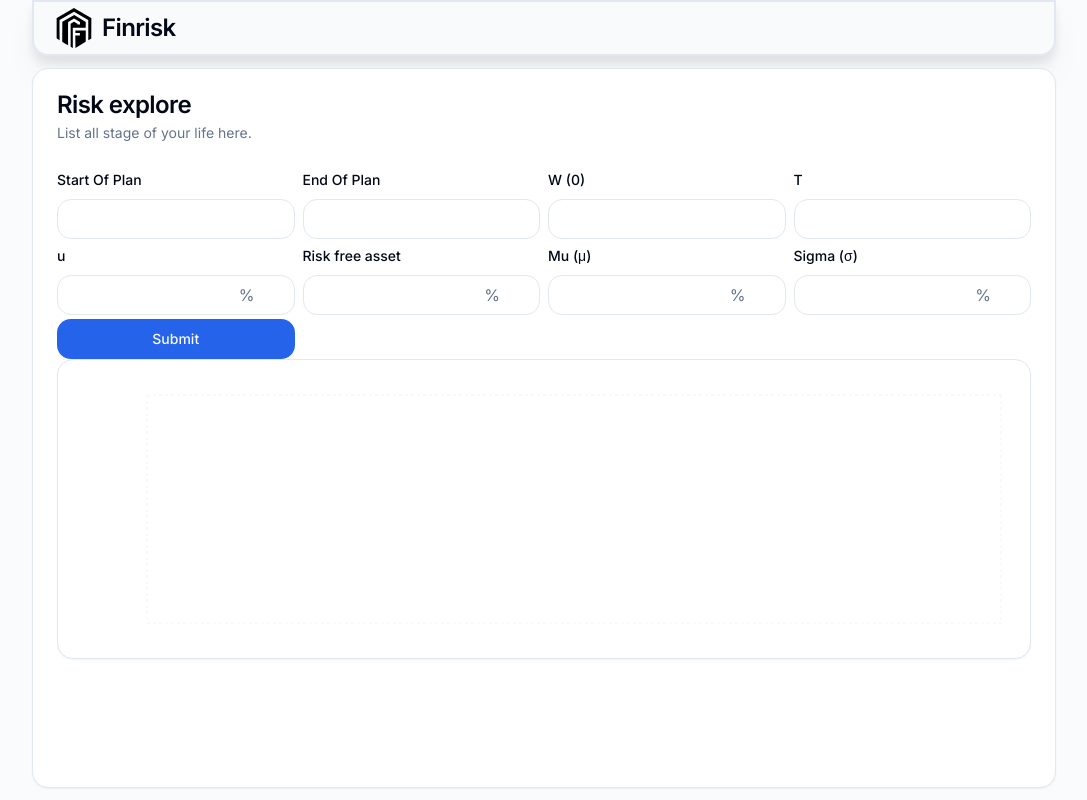
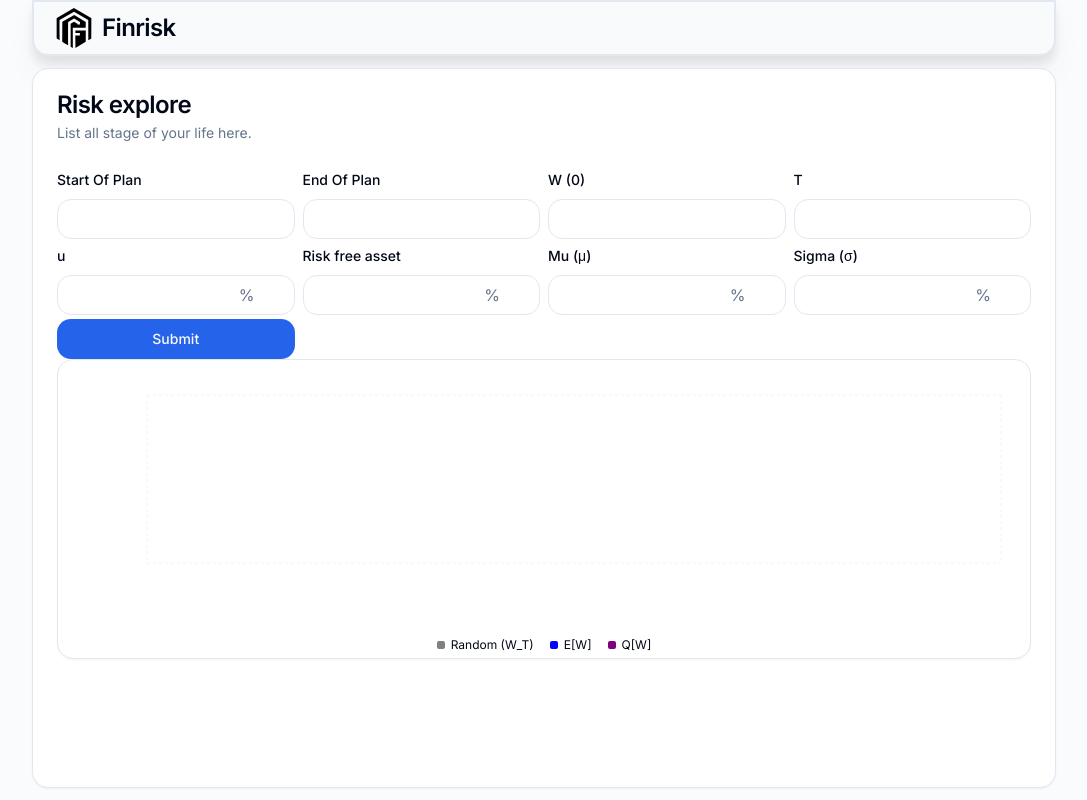
Before and after one commit to Zipexpo/finrisk, a Next.js app: page / in a window 1280 px wide. Shown: the whole page, without its empty margins (96-1183 px from the left). Built offline with nearby package versions, Linux system fonts and the light colour scheme.

Commit message:
Update ReportRisk.jsx

```diff
--- a/src/components/ui/Report/ReportRisk.jsx
+++ b/src/components/ui/Report/ReportRisk.jsx
@@ -10,6 +10,8 @@ import {
 } from "@/components/ui/card";
 import {
   ChartContainer,
+  ChartLegend,
+  ChartLegendContent,
   ChartTooltip,
   ChartTooltipContent,
 } from "@/components/ui/chart";
@@ -63,7 +65,8 @@ export function ReportRisk({ title, subtitle, data }) {
               />
               <YAxis />
               <ChartTooltip cursor={false} content={<ChartTooltipContent />} />
-              <Area
+              <ChartLegend className="mt-8" content={<ChartLegendContent />} />
+              {/* <Area
                 type="monotone"
                 dataKey="a"
                 stroke="none"
@@ -71,7 +74,7 @@ export function ReportRisk({ title, subtitle, data }) {
                 connectNulls
                 dot={false}
                 activeDot={false}
-              />
+              /> */}
               <Line
                 dataKey="randW"
                 type="monotoneX"
```
